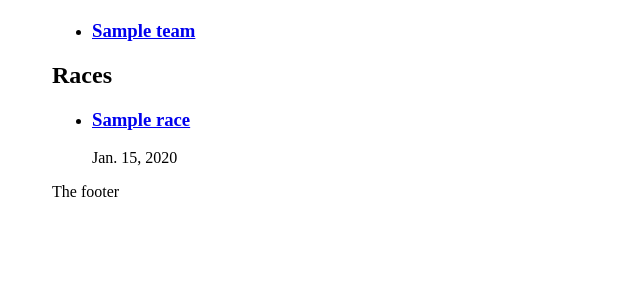
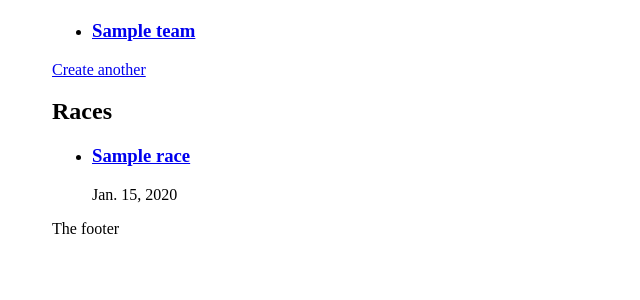
Before and after one commit to joelsmith80/modern-django, a Django app: template templates/races/index.html in a window 1280 px wide. Shown: the part 107-407 px from the top of the page, without its empty margins (0-640 px from the left). Run offline with Django 3.2, Linux system fonts and the light colour scheme; the template is opened without the code that fills it: values that come from a table or form of the project are taken from there, others are empty; tables that the repository leaves empty hold one stand-in row (values such as "Sample post"); parts of the project's set-up code (start-up, migrations or seed data) failed here and were passed over.

Commit message:
Put an Add Another Team button home page

```diff
--- a/templates/races/index.html
+++ b/templates/races/index.html
@@ -20,6 +20,7 @@
             </li>
           {% endfor %}
         </ul>
+        <p><a href="{% url 'races:team_add' %}">Create another</a></p>
       {% else %}
         <p>You don't have any teams yet. <a href="{% url 'races:team_add' %}">Go add one.</a></p>
       {% endif %}
```
